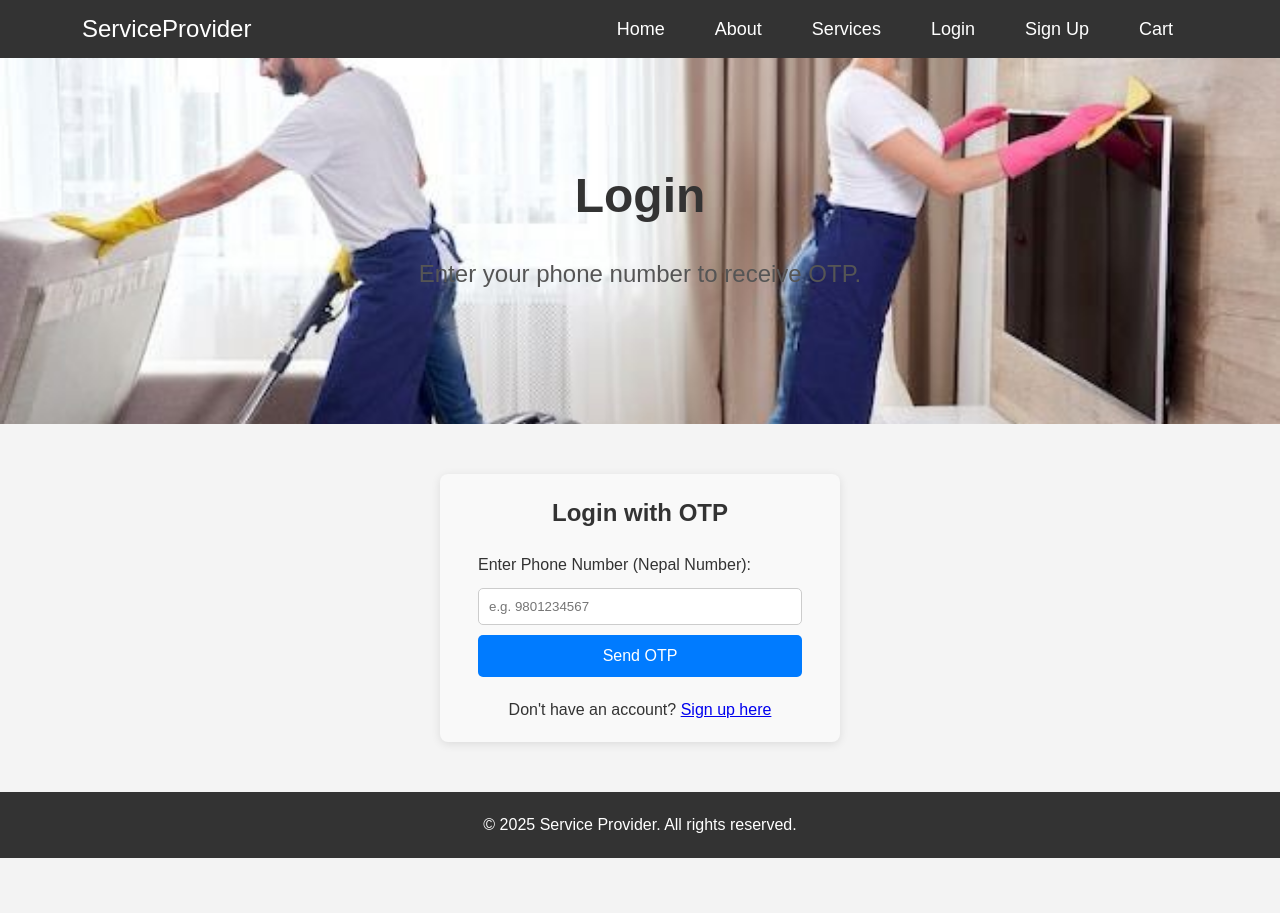
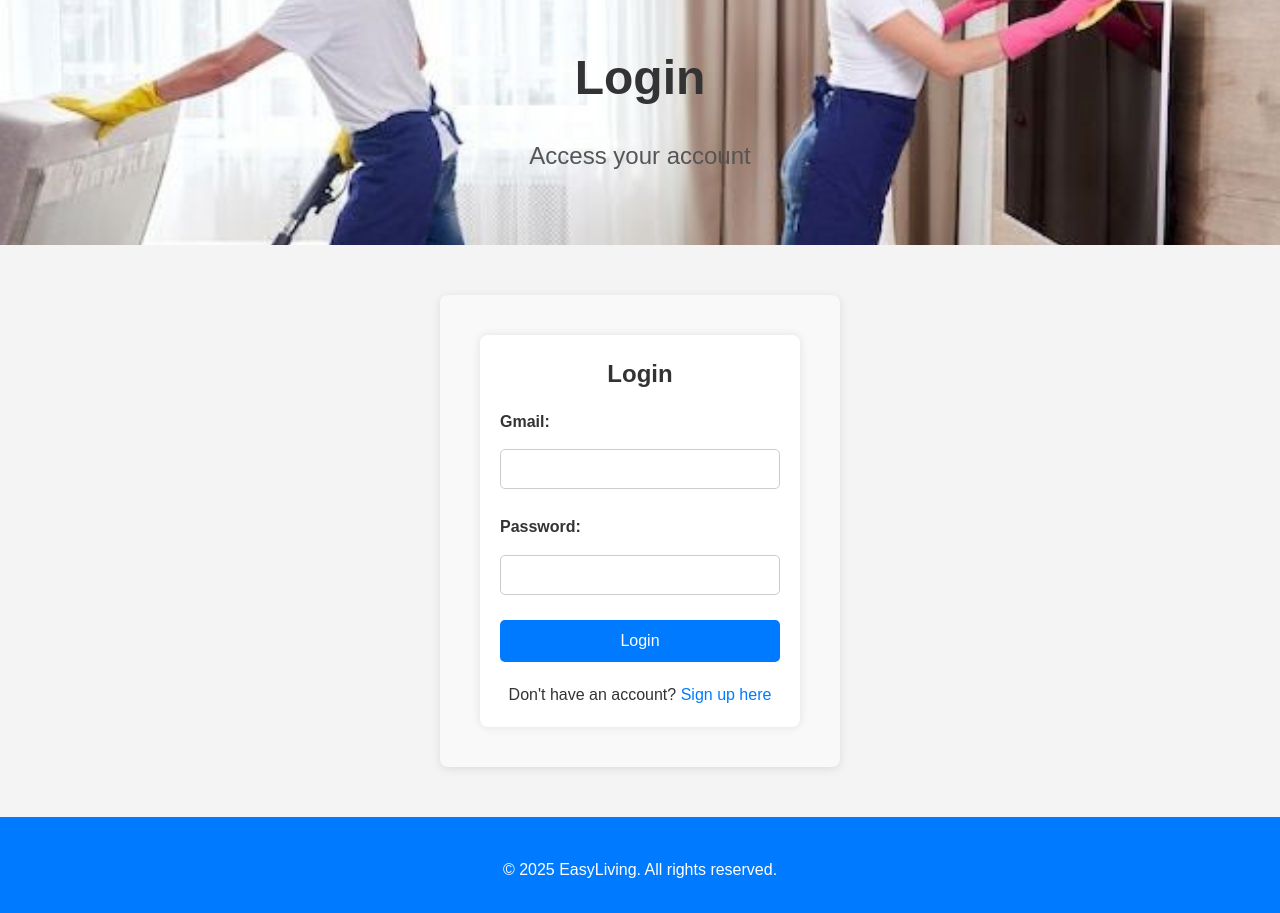
Before and after one commit to Arpana-Karki/Minor-Project-II, a PHP site: page /login.html in a window 1280 px wide. Before the commit the page ends 858 px from the top, so only its background shows below. Run offline with PHP 8.4, Linux system fonts and the light colour scheme.

Commit message:
projectII

```diff
--- a/html/login.html
+++ b/html/login.html
@@ -6,56 +6,236 @@
     <title>Login</title>
     <link rel="stylesheet" href="./style.css" />
   </head>
+  <style>
+    /* General Styles */
+    * {
+      margin: 0;
+      padding: 0;
+      box-sizing: border-box;
+      font-family: Arial, sans-serif;
+    }
+
+    body {
+      background-color: #f4f4f4;
+    }
+
+    .container {
+      width: 100%;
+      max-width: 400px;
+      margin: 0 auto;
+      padding: 20px;
+    }
+
+    .hero {
+      background-color: #007bff;
+      color: white;
+      text-align: center;
+      padding: 20px 0;
+    }
+
+    /* Form Styles */
+    .form-box {
+      background: white;
+      padding: 20px;
+      border-radius: 8px;
+      box-shadow: 0 0 10px rgba(0, 0, 0, 0.1);
+      text-align: center;
+    }
+
+    .form-box h2 {
+      margin-bottom: 15px;
+    }
+
+    .form-group {
+      margin-bottom: 15px;
+      text-align: left;
+    }
+
+    .form-group label {
+      display: block;
+      font-weight: bold;
+      margin-bottom: 5px;
+    }
+
+    .form-group input {
+      width: 100%;
+      padding: 10px;
+      border: 1px solid #ccc;
+      border-radius: 5px;
+      font-size: 16px;
+    }
+
+    .btn {
+      width: 100%;
+      padding: 10px;
+      background: #007bff;
+      color: white;
+      border: none;
+      border-radius: 5px;
+      font-size: 18px;
+      cursor: pointer;
+    }
+
+    .btn:hover {
+      background: #0056b3;
+    }
+
+    p {
+      margin-top: 10px;
+    }
+
+    a {
+      color: #007bff;
+      text-decoration: none;
+    }
+
+    a:hover {
+      text-decoration: underline;
+    }
+
+    /* Footer */
+    footer {
+      text-align: center;
+      padding: 10px;
+      margin-top: 20px;
+      background: #007bff;
+      color: white;
+    }
+  </style>
   <body>
-    <!-- Include Navbar -->
-    <nav class="navbar">
-      <div class="container">
-        <a href="index.html" class="navbar-logo">ServiceProvider</a>
-        <ul class="navbar-links">
-          <li><a href="index.html">Home</a></li>
-          <li><a href="about.html">About</a></li>
-          <li><a href="services.html">Services</a></li>
-          <li><a href="login.html">Login</a></li>
-          <li><a href="signup.html">Sign Up</a></li>
-          <li><a href="cart.html">Cart</a></li>
-        </ul>
-      </div>
-    </nav>
-
     <!-- Header Section -->
     <header class="hero">
       <div class="container">
         <h1 class="hero-title">Login</h1>
-        <p class="hero-subtitle">Enter your phone number to receive OTP.</p>
+        <p class="hero-subtitle">Access your account</p>
       </div>
     </header>
 
     <!-- Login Form Section -->
     <section class="login-form">
       <div class="container">
-        <h2>Login with OTP</h2>
-        <form action="otp.php" method="POST">
-          <label for="phone">Enter Phone Number (Nepal Number):</label>
-          <input
-            type="text"
-            id="phone"
-            name="phone"
-            placeholder="e.g. 9801234567"
-            required
-          />
+        <div class="form-box">
+          <h2>Login</h2>
+          <form action="login.php" method="POST">
+            <div class="form-group">
+              <label for="email">Gmail:</label>
+              <input type="email" id="email" name="email" required />
+            </div>
 
-          <button type="submit" class="btn">Send OTP</button>
-        </form>
-        <p>Don't have an account? <a href="signup.html">Sign up here</a></p>
+            <div class="form-group">
+              <label for="password">Password:</label>
+              <input type="password" id="password" name="password" required />
+            </div>
+
+            <button type="submit" class="btn">Login</button>
+          </form>
+          <p>Don't have an account? <a href="signup.html">Sign up here</a></p>
+        </div>
       </div>
     </section>
 
     <!-- Footer Section -->
     <footer>
       <div class="container">
-        <p>&copy; 2025 Service Provider. All rights reserved.</p>
+        <p>&copy; 2025 EasyLiving. All rights reserved.</p>
       </div>
     </footer>
-    <script src="./main.js"></script>
+
+    <style>
+      /* General Styles */
+      * {
+        margin: 0;
+        padding: 0;
+        box-sizing: border-box;
+        font-family: Arial, sans-serif;
+      }
+
+      body {
+        background-color: #f4f4f4;
+      }
+
+      .container {
+        width: 100%;
+        max-width: 400px;
+        margin: 0 auto;
+        padding: 20px;
+      }
+
+      .hero {
+        background-color: #007bff;
+        color: white;
+        text-align: center;
+        padding: 20px 0;
+      }
+
+      /* Form Styles */
+      .form-box {
+        background: white;
+        padding: 20px;
+        border-radius: 8px;
+        box-shadow: 0 0 10px rgba(0, 0, 0, 0.1);
+        text-align: center;
+      }
+
+      .form-box h2 {
+        margin-bottom: 15px;
+      }
+
+      .form-group {
+        margin-bottom: 15px;
+        text-align: left;
+      }
+
+      .form-group label {
+        display: block;
+        font-weight: bold;
+        margin-bottom: 5px;
+      }
+
+      .form-group input {
+        width: 100%;
+        padding: 10px;
+        border: 1px solid #ccc;
+        border-radius: 5px;
+        font-size: 16px;
+      }
+
+      .btn {
+        width: 100%;
+        padding: 10px;
+        background: #007bff;
+        color: white;
+        border: none;
+        border-radius: 5px;
+        font-size: 18px;
+        cursor: pointer;
+      }
+
+      .btn:hover {
+        background: #0056b3;
+      }
+
+      p {
+        margin-top: 10px;
+      }
+
+      a {
+        color: #007bff;
+        text-decoration: none;
+      }
+
+      a:hover {
+        text-decoration: underline;
+      }
+
+      /* Footer */
+      footer {
+        text-align: center;
+        padding: 10px;
+        margin-top: 20px;
+        background: #007bff;
+        color: white;
+      }
+    </style>
   </body>
 </html>
--- a/html/style.css
+++ b/html/style.css
@@ -5,6 +5,9 @@
     box-sizing: border-box;
 }
 /* Navbar Styling */
+/* *******************************/
+/******* Nav CSS *******/
+/*******************************/
 .navbar {
     background-color: #333;
     color: #fff;
@@ -71,7 +74,10 @@ body {
     margin: 0 auto;
 }
 
-/* Hero Section */
+/**Hero Section *****/
+/* *******************************/
+/******* hero CSS *******/
+/*******************************/
 .hero {
     background: url('./image/clen.jpeg') no-repeat center center/cover;
     color: rgb(106, 171, 191);
@@ -113,7 +119,10 @@ body {
     border-radius: 8px;
 }
 
-/* About Section */
+/* why to connect us */
+/* *******************************/
+/******* why to connect us CSS *******/
+/*******************************/
 .about {
     padding: 60px 0;
     text-align: center;
@@ -170,7 +179,7 @@ body {
 }
 
 
-*******************************/
+/* *******************************/
 /******* Testimonial CSS *******/
 /*******************************/
 .testimonial {
@@ -246,7 +255,10 @@ body {
 }
 
 
-/* Services Preview Section */
+
+/* *******************************/
+/******* Package CSS *******/
+/*******************************/
 .services-preview {
     background-color: #fff;
     padding: 60px 0;
@@ -260,7 +272,7 @@ body {
 }
 
 .service-card {
-    background-color: #007bff;
+    background-color: #9bc3ed;
     color: white;
     text-align: center;
     padding: 30px;
@@ -333,6 +345,9 @@ body {
 }
 
 /* Footer */
+/* *******************************/
+/******* Footer CSS *******/
+/*******************************/
 footer {
     background-color: #333;
     color: white;
@@ -422,6 +437,9 @@ footer p a:hover {
 }
 
 /* Style for Login Form */
+/* *******************************/
+/*******Login CSS *******/
+/*******************************/
 .login-form {
     max-width: 400px;
     margin: 50px auto;
@@ -466,6 +484,9 @@ footer p a:hover {
 
 
 /* Payment Page Styling */
+/* *******************************/
+/*******Payment CSS *******/
+/*******************************/
 .payment-container {
     text-align: center;
     margin-top: 50px;
```
Also changed, not shown: html/about.html (+4 -4 lines), html/db_connection.php (+7 -13 lines), html/index.html (+4 -4 lines), html/login.php (added, +39 -0 lines), html/services.html (+17 -17 lines), html/signup.html (+109 -4 lines), html/signup.php (+36 -14 lines), html/image/carpet.jpeg (added), html/image/garden.jpeg (added), html/image/kitchen.jpeg (added), html/image/laudry.jpeg (added), html/image/light.jpeg (added), html/image/sofa.jpeg (added), html/image/wire.jpeg (added), 1 more files, 1 other file.
